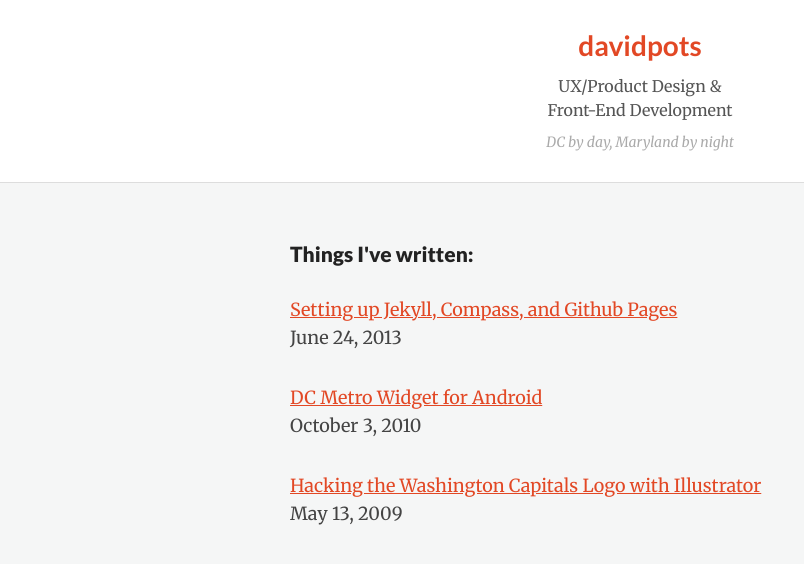
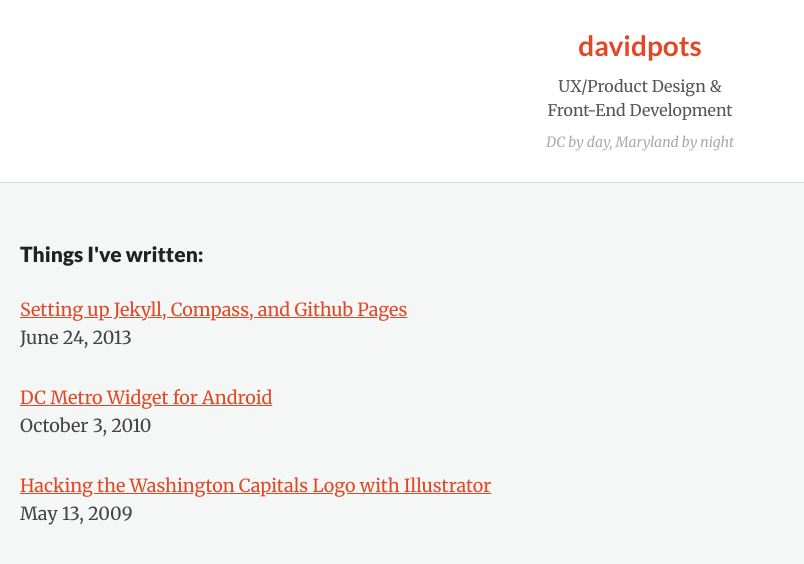
Before and after one commit to davidpots/davidpots.github.io, a Jekyll site: the page built from index.html, in a window 1280 px wide. Shown: the top 564 px of the page, without its empty margins (0-804 px from the left). Built offline with Jekyll 4.4.1, drawn with Linux system fonts in a browser that asks for light colours.

Commit message:
removes width of container for a moment

```diff
--- a/_sass/layout.scss
+++ b/_sass/layout.scss
@@ -1,9 +1,8 @@
 .layer {
   padding: 20px;
-  width: 100%;
 }
 
 .wrapper {
-  width: 700px;
-  margin: 0 auto;
+//  width: 700px;
+//  margin: 0 auto;
 }
--- a/css/screen.css
+++ b/css/screen.css
@@ -847,13 +847,6 @@ textarea {
 /* line 1, ../_sass/layout.scss */
 .layer {
   padding: 20px;
-  width: 100%;
-}
-
-/* line 6, ../_sass/layout.scss */
-.wrapper {
-  width: 700px;
-  margin: 0 auto;
 }
 
 /* line 1, ../_sass/typography.scss */
@@ -999,7 +992,7 @@ pre code {
   margin: 0 auto;
 }
 
-/* line 20, ../_sass/screen.scss */
+/* line 21, ../_sass/screen.scss */
 .img-white-buffer {
   padding: 30px 35px;
   background: #fff;
@@ -1007,7 +1000,7 @@ pre code {
   border-radius: 8px;
 }
 
-/* line 22, ../_sass/screen.scss */
+/* line 24, ../_sass/screen.scss */
 * {
   -moz-box-sizing: border-box;
   -webkit-box-sizing: border-box;
```
Also changed, not shown: _sass/screen.scss (+3 -4 lines), css/layout.css (+0 -7 lines).
